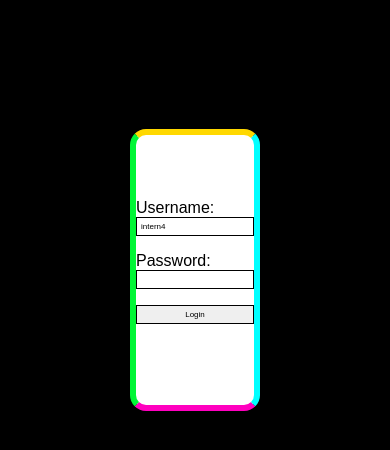
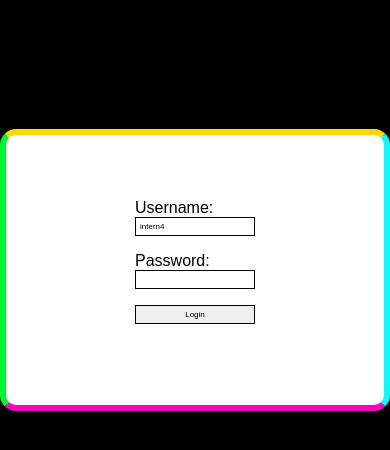
Before and after one commit to purrluto/neocities, an Eleventy site: page src/tv/login.html in a window 390 px wide. Shown: the part 152-602 px from the top of the page. Built offline with nearby package versions, Linux system fonts and the light colour scheme; Eleventy itself is replaced by a stand-in of ours; files that its build step writes are made by us from their sources; a web font is replaced by a local one.

Commit message:
adjustment to grid on mobile

```diff
--- a/src/css/login.css
+++ b/src/css/login.css
@@ -151,3 +151,17 @@ div#warning {
   from { bottom:-1rem; opacity:0 }
   to { bottom:0; opacity:1 }
 }
+
+@media(max-width: 768px) {
+    body {
+        grid-template-columns: repeat(1, minmax(0, 1fr));
+    }
+
+    .container {
+        grid-column: 1;
+    }
+
+    #logo {
+        grid-column: 1;
+    }
+}
```
Also changed, not shown: 5 other files.
